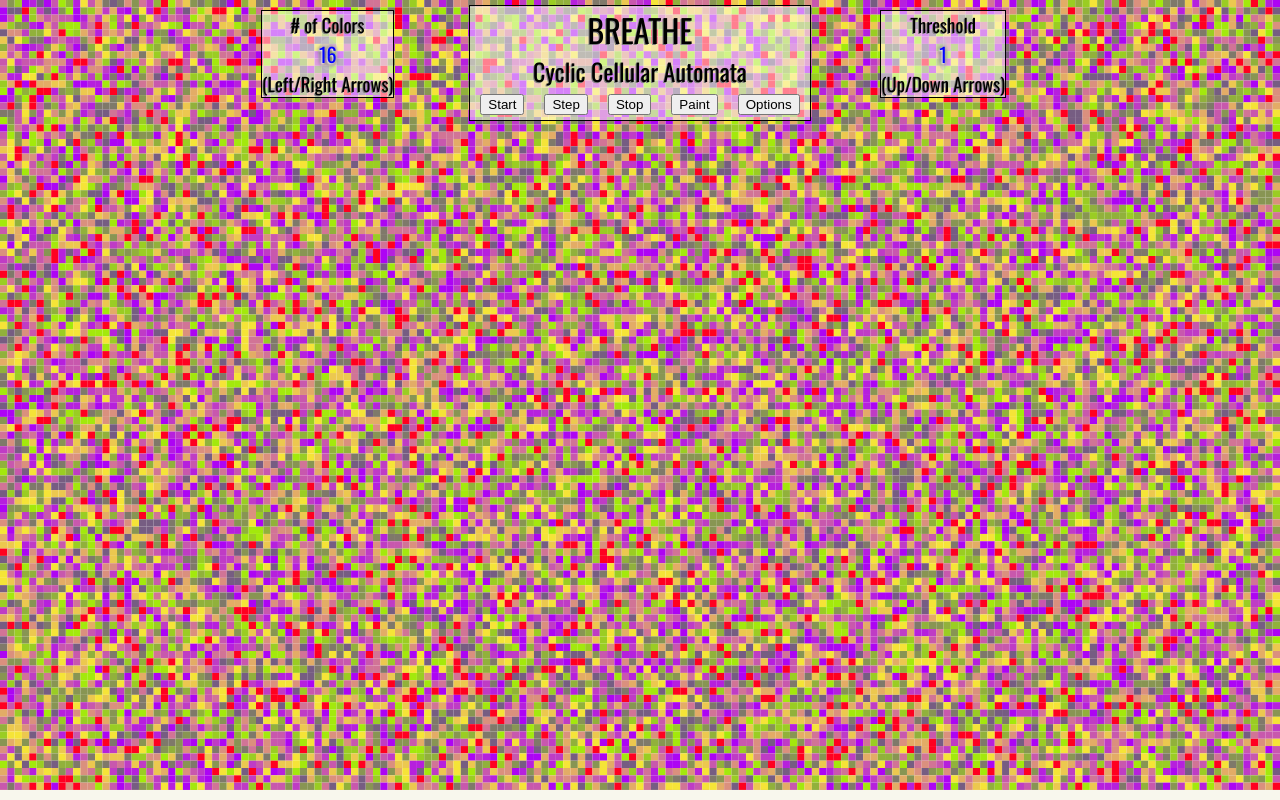
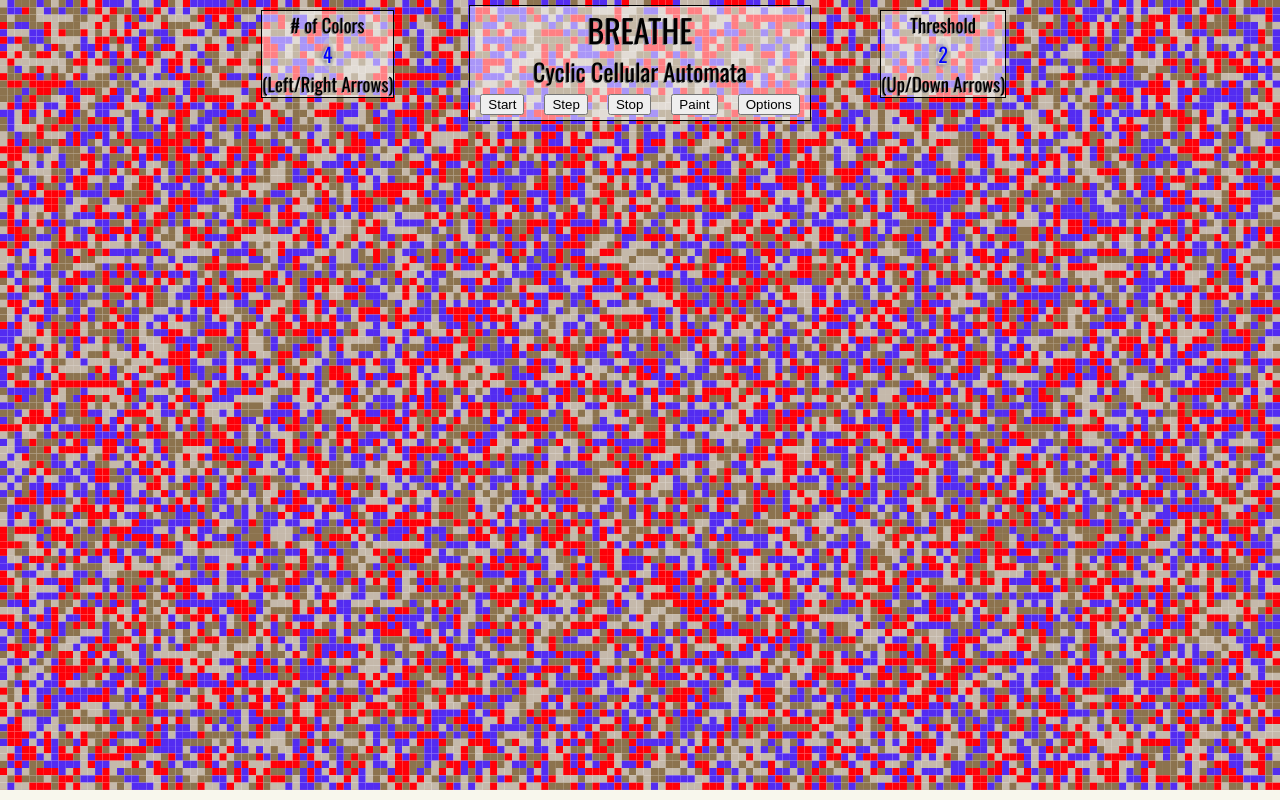
Before and after one commit to brady-kimball/breathe, a website built with webpack: page index.html in a window 1280 px wide. Shown: the top 800 px of the page. Built offline with nearby package versions, Linux system fonts and the light colour scheme; some icons are missing; files whose address does not match are found by name.

Commit message:
Change default settings

```diff
--- a/index.html
+++ b/index.html
@@ -19,7 +19,7 @@
     </canvas>
     <section class="num-counter menu">
       <h3># of Colors</h3>
-      <h3 class="counter"> 16 </h3>
+      <h3 class="counter"> 4 </h3>
       <h3>(Left/Right Arrows)</h3>
     </section>
     <header class="menu">
@@ -38,7 +38,7 @@
     </header>
     <section class="thresh-counter menu">
       <h3>Threshold</h3>
-      <h3 class="counter"> 1 </h3>
+      <h3 class="counter"> 2 </h3>
       <h3>(Up/Down Arrows)</h3>
     </section>
       <section class="color-menu menu">
@@ -70,7 +70,7 @@
           <label for="num-colors">Colors:
           <input  id="num-colors"
           type="number"
-          value="16"
+          value="4"
           min="3"
           max="16"
           step="2" />
@@ -78,7 +78,7 @@
           <label for="threshold">Threshold:
           <input  id="threshold"
           type="number"
-          value="1"
+          value="2"
           min="1"
           max="4" />
           </label>
--- a/lib/board.js
+++ b/lib/board.js
@@ -7,7 +7,7 @@ class Board {
     this.cells = [];
     this.COLORS = colors;
     this.createGrid();
-    this.threshold = 1;
+    this.threshold = 2;
   }
 
   setColors(colors) {
--- a/lib/breathe.js
+++ b/lib/breathe.js
@@ -5,22 +5,10 @@ import * as Util from './util';
 document.addEventListener('DOMContentLoaded', () => {
   let density = 175;
   let COLORS = [
-    "#765d82",
-    "#7f796a",
-    "#889553",
-    "#91b13b",
-    "#9acd23",
-    "#a3e90c",
-    "#ad04f4",
-    "#b620dd",
-    "#bf3cc5",
-    "#c858ad",
-    "#d17496",
-    "#da907e",
-    "#e3ac66",
-    "#ecc84f",
-    "#f5e437",
-    "#ff0020",
+    "#532cf1",
+    "#8c734e",
+    "#c5b9ab",
+    "#ff0008"
   ];
   let canvas = document.getElementById('canvasEl');
   let ctx = canvas.getContext("2d");
```
Also changed, not shown: lib/boardView.js.
